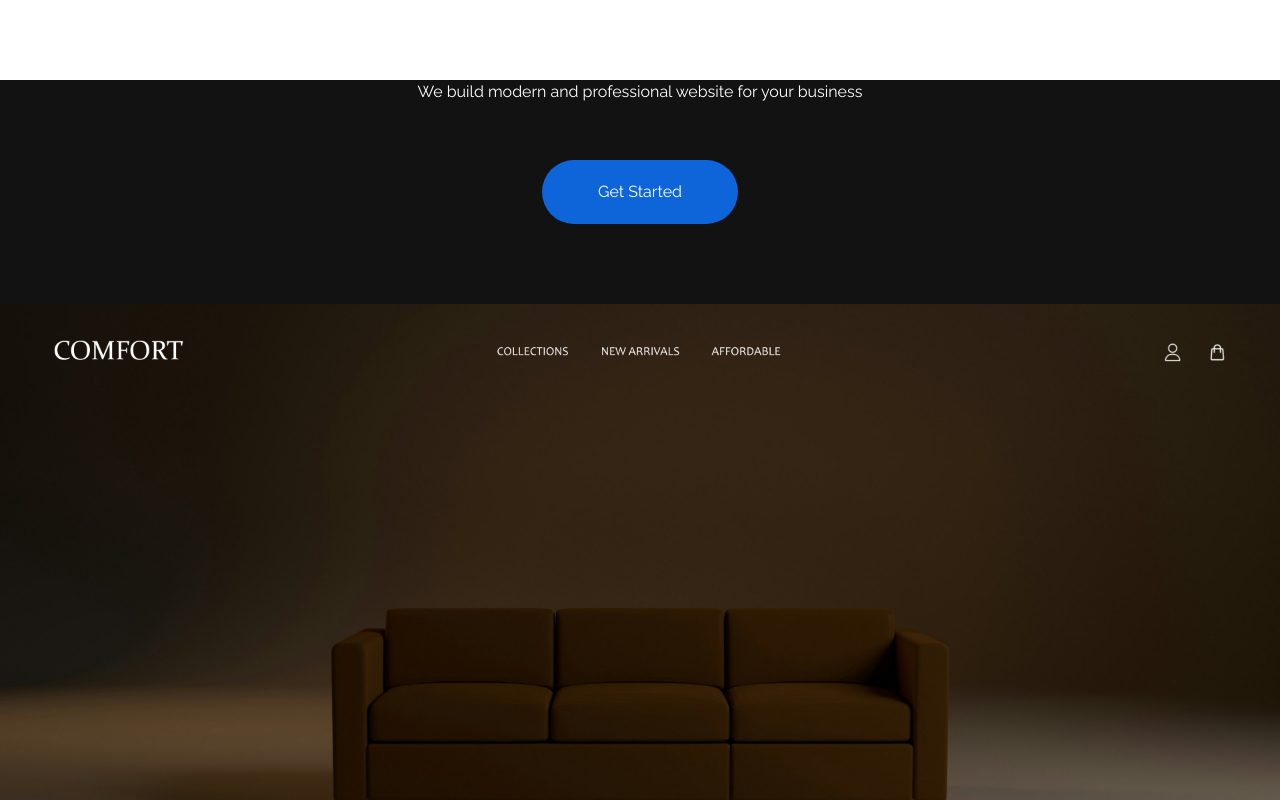
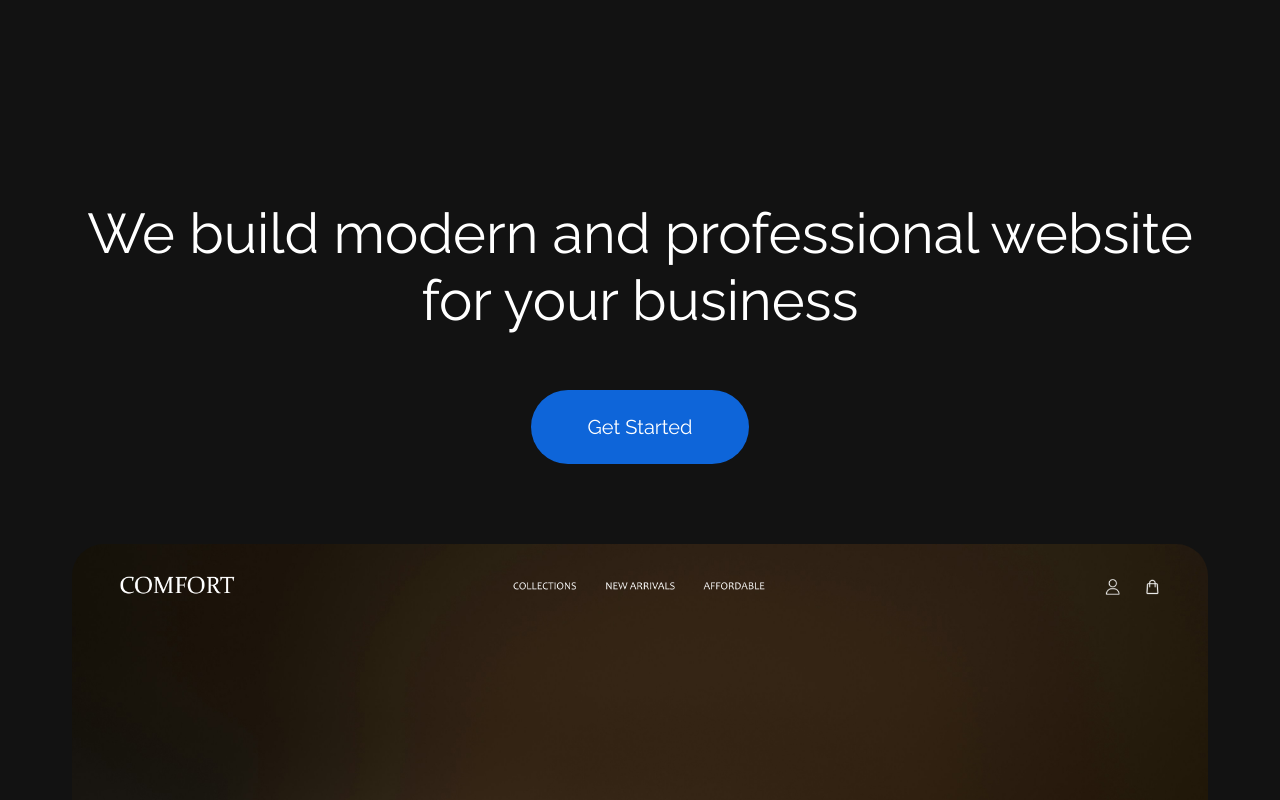
Before and after one commit to joewardperalta/jpstudio, a Next.js app: page / in a window 1280 px wide. Shown: the top 800 px of the page. Built offline with nearby package versions, Linux system fonts and the light colour scheme.

Commit message:
Add some configurations for the font size and border radius

```diff
--- a/tailwind.config.mjs
+++ b/tailwind.config.mjs
@@ -20,6 +20,37 @@ export default {
         midGray: "#B6B6B6",
         lightGray: "#DBDBDB",
       },
+
+      padding: {
+        17: "4.5rem",
+        30: "7.5rem",
+      },
+
+      fontSize: {
+        title: [
+          "3.5rem",
+          {
+            lineHeight: "1.2",
+          },
+        ],
+        base: [
+          "1.125rem",
+          {
+            lineHeight: "1.7",
+          },
+        ],
+        medium: [
+          "1.25rem",
+          {
+            lineHeight: "1.7",
+          },
+        ],
+      },
+
+      borderRadius: {
+        "4xl": "1.75rem",
+        "5xl": "2rem",
+      },
     },
   },
   plugins: [],
```
